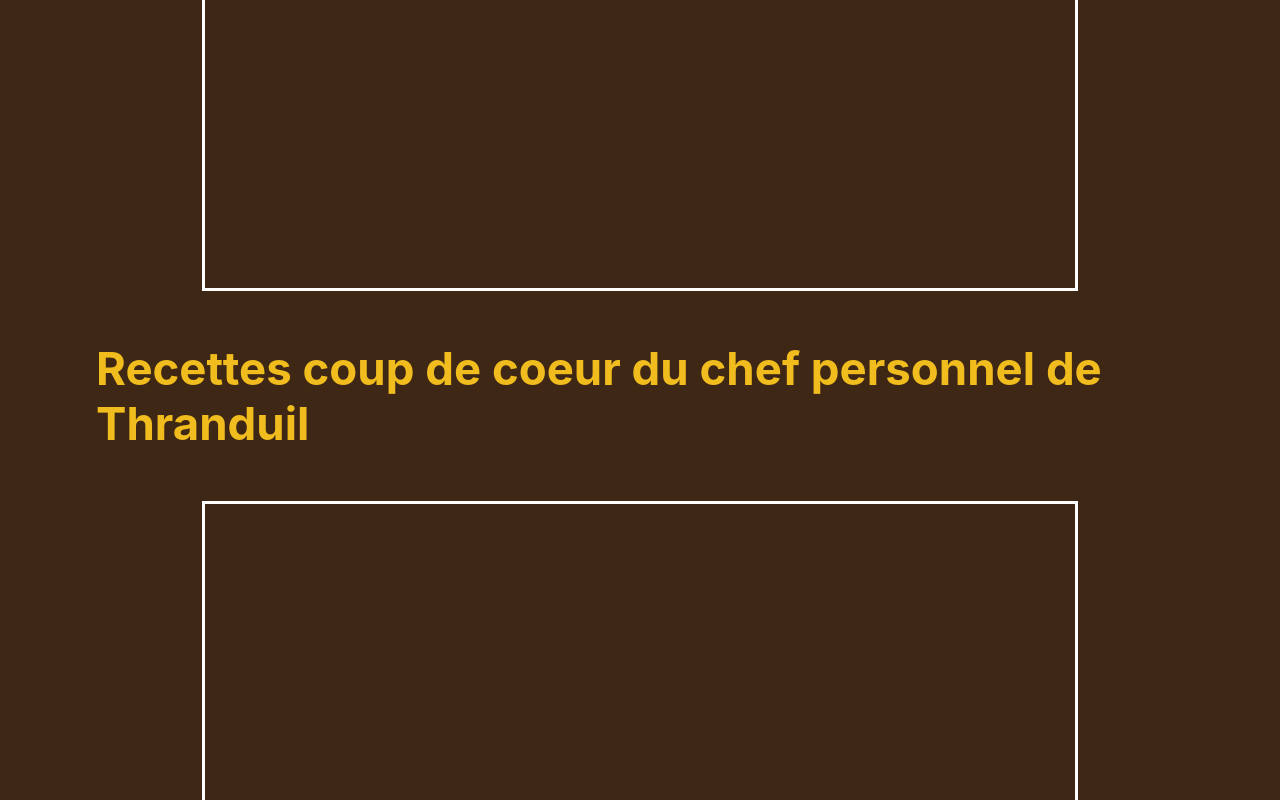
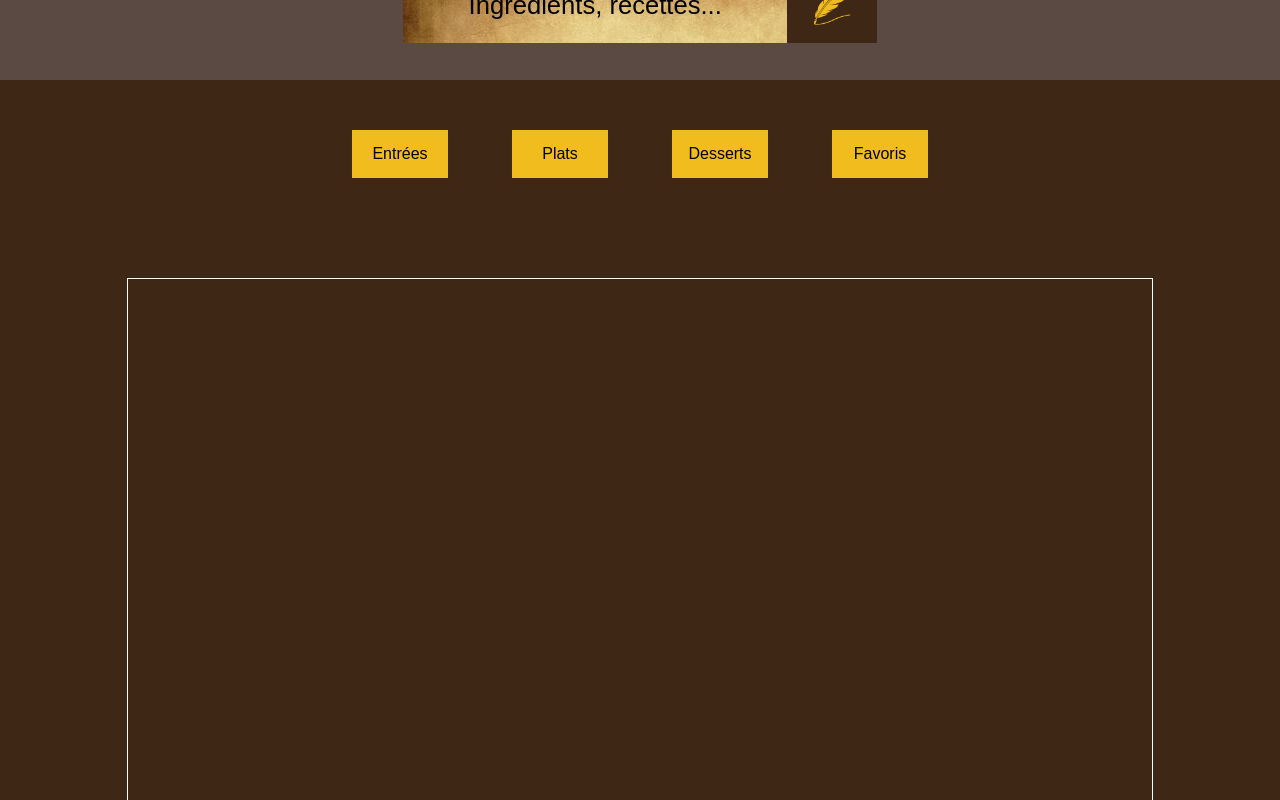
Before and after one commit to TlZeyn/montDor, a React (Create React App) app in the folder front/: page /Recipes in a window 1280 px wide. Shown: the part 940-1740 px from the top of the page. Built offline with nearby package versions, Linux system fonts and the light colour scheme.

Commit message:
Setting up the recipes page structure

```diff
--- a/front/src/App.js
+++ b/front/src/App.js
@@ -6,6 +6,7 @@
 import Banner from './components/Banner/Banner'
 import RecipeSearchBar from './components/RecipeSearchBar/RecipeSearchBar'
 import TrendyRecipes from './components/TrendyRecipes/TrendyRecipes'
+import Recipes from './components/Recipes/Recipes'
 import Footer from './components/Footer/Footer'
 
 import './App.css';
@@ -15,11 +16,12 @@
     <div className="App">
       <Header />
       <Nav />
+      <Banner />
+      <RecipeSearchBar />
       <Switch>
-        <Route exact path='/' component={Banner} />
+        <Route exact path='/' component={TrendyRecipes} />
+        <Route path='/Recipes' component={Recipes} />
       </Switch>
-      <RecipeSearchBar />
-      <TrendyRecipes />
       <Footer />
     </div>
   );
--- a/front/src/components/Nav/Nav.js
+++ b/front/src/components/Nav/Nav.js
@@ -1,4 +1,5 @@
 import React, { Component } from 'react';
+import { Link } from 'react-router-dom'
 
 import './Nav.css'
 
@@ -23,9 +24,8 @@
     return (
       <nav style={{position: this.state.position, top: this.state.top}}>
         <ul>
-          <a href="#"><li>ACCUEIL</li></a>
-          <a href="#"><li>RECETTES</li></a>
-          <a href="#"><li>ARTICLES</li></a>
+          <Link to="./"><li>ACCUEIL</li></Link>
+          <Link to="./Recipes"><li>RECETTES</li></Link>
           <a href="#"><li>COMMUNAUTÉ</li></a>
           <a href="#"><li>À PROPOS</li></a>
           <a href="#"><li>CONTACT</li></a>
--- /dev/null
+++ b/front/src/components/Recipes/Recipes.css
@@ -0,0 +1,28 @@
+#recipes {
+  margin-top: 50px;
+}
+
+#recipes__filters {
+  display: flex;
+  justify-content: space-around;
+  width: 50%;
+  margin: auto;
+}
+
+.recipes__filters-inputs {
+  background-color: #F0BC1E;
+  height: 3em;
+  width: 15%;
+  font-size: 1rem;
+  border: none;
+  outline-style: none;
+  cursor: pointer;
+  margin-bottom: 100px;
+}
+
+#recipes__results {
+  height: 50em;
+  width: 80%;
+  margin: auto;
+  border: 1px solid white;
+}
--- /dev/null
+++ b/front/src/components/Recipes/Recipes.js
@@ -0,0 +1,28 @@
+import React from 'react';
+
+import './Recipes.css'
+
+const Recipes = () => {
+  return (
+    <section id="recipes">
+
+    <div id="recipes__filters">
+
+      <input type="button" class="recipes__filters-inputs" value="Entrées"></input>
+      <input type="button" class="recipes__filters-inputs" value="Plats"></input>
+      <input type="button" class="recipes__filters-inputs" value="Desserts"></input>
+      <input type="button" class="recipes__filters-inputs" value="Favoris"></input>
+
+    </div>
+
+    <div id="recipes__results">
+
+
+
+    </div>
+
+    </section>
+  );
+};
+
+export default Recipes;
```
